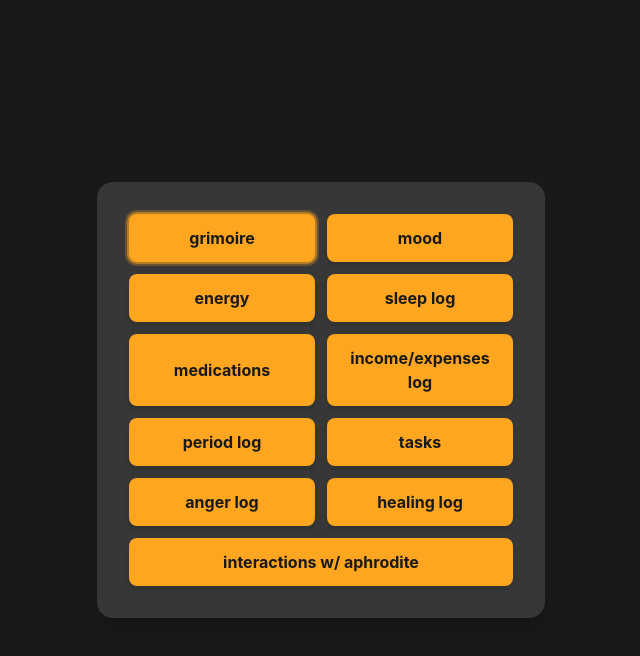
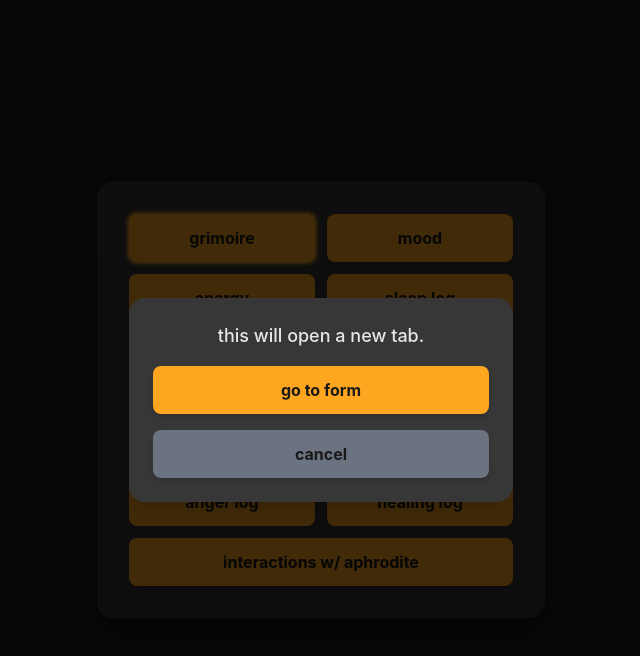
Before and after one commit to houseofmates/notion-button, a plain HTML site: page index.html in a window 1280 px wide. Both pictures are taken after a click on the button "grimoire". Shown: the whole page, without its empty margins (319-959 px from the left). Drawn offline with nearby package versions, Linux system fonts and the light colour scheme.

Commit message:
update 1010101

```diff
--- a/index.html
+++ b/index.html
@@ -35,7 +35,7 @@
 
     <div class="bg-[#373737] p-8 rounded-2xl shadow-xl w-full max-w-md">
 
-        <!-- the main container for the buttons, now always visible on load -->
+        <!-- the main container for the buttons, always visible on load -->
         <div id="button-grid" class="grid grid-cols-2 gap-3">
             <button type="button" class="btn-log" data-form-url="https://www.notion.so/houseofmates/2459ed6c1f7c80bb9b0be299a2b585b4?pvs=106">grimoire</button>
             <button type="button" class="btn-log" data-form-url="https://www.notion.so/houseofmates/2459ed6c1f7c8046b52ef4fdfc8569b8?pvs=106">mood</button>
@@ -49,15 +49,48 @@
             <button type="button" class="btn-log" data-form-url="https://www.notion.so/houseofmates/2459ed6c1f7c800296b4d5aee9024b3d?pvs=106">healing log</button>
             <button type="button" class="btn-log col-span-2" data-form-url="https://www.notion.so/houseofmates/2459ed6c1f7c80b6b709df39991abb0c?pvs=106">interactions w/ aphrodite</button>
         </div>
+
+        <!-- the modal popup, hidden by default -->
+        <div id="modal" class="fixed inset-0 bg-black bg-opacity-75 flex items-center justify-center p-4 hidden">
+            <div class="bg-[#373737] p-6 rounded-2xl shadow-xl max-w-sm w-full space-y-4">
+                <p id="modal-text" class="text-center text-lg font-medium">this will open a new tab.</p>
+                <button id="modal-button" class="btn-log w-full text-center">go to form</button>
+                <button id="close-modal-button" class="btn-log w-full text-center bg-gray-500 hover:bg-gray-600">cancel</button>
+            </div>
+        </div>
+
     </div>
 
     <script>
+        const buttonGrid = document.getElementById('button-grid');
+        const modal = document.getElementById('modal');
+        const modalButton = document.getElementById('modal-button');
+        const closeModalButton = document.getElementById('close-modal-button');
+
+        let currentFormUrl = '';
+
+        // event listener for all log buttons
         document.addEventListener('click', (event) => {
             const clickedButton = event.target.closest('[data-form-url]');
             if (clickedButton) {
-                const formUrl = clickedButton.getAttribute('data-form-url');
-                window.open(formUrl, '_blank');
+                currentFormUrl = clickedButton.getAttribute('data-form-url');
+
+                // show the modal
+                modal.classList.remove('hidden');
             }
+        });
+
+        // event listener for the button inside the modal
+        modalButton.addEventListener('click', () => {
+            if (currentFormUrl) {
+                window.open(currentFormUrl, '_blank');
+                modal.classList.add('hidden');
+            }
+        });
+
+        // event listener to close the modal
+        closeModalButton.addEventListener('click', () => {
+            modal.classList.add('hidden');
         });
     </script>
 </body>
```
